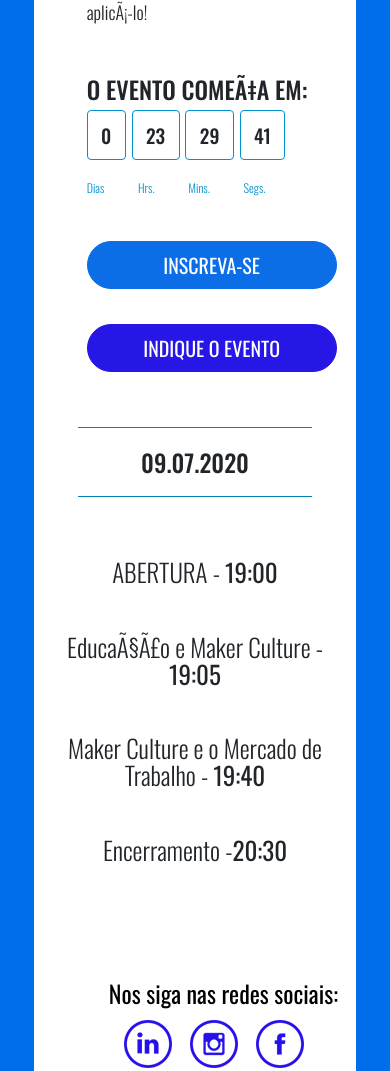
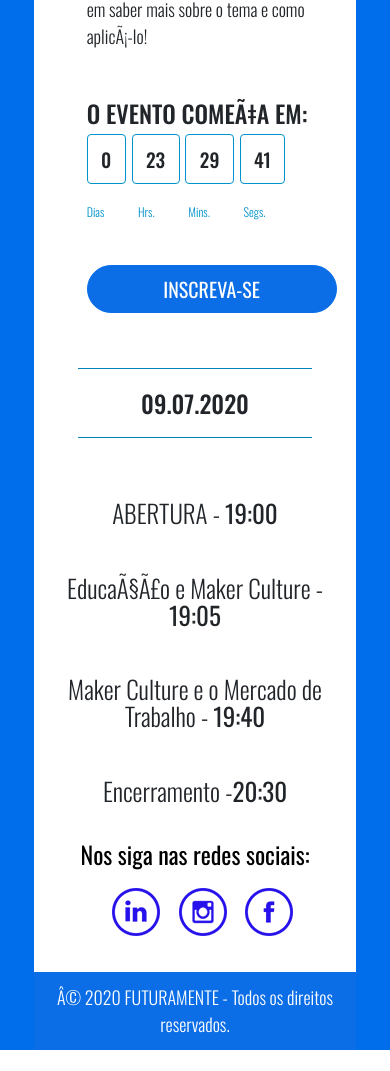
Before and after one commit to vargasraquel/grupox06, a plain HTML site: page index.html in a window 390 px wide. Shown: the part 3550-4621 px from the top of the page. After the commit the page ends 4600 px from the top, so only its background shows below. Drawn offline with nearby package versions, Linux system fonts and the light colour scheme.

Commit message:
Centralizando logos versão mobile

```diff
--- a/css/style.css
+++ b/css/style.css
@@ -33,6 +33,12 @@ edit:hover{
 navbarSite:hover{
   background-color: #006eea;
 }
+
+.nav-item a:hover {
+  text-decoration: underline;
+  color: #fff;
+}
+
 /*FIM MENU*/
 /* Cabeçalho*/
 .topo {
@@ -330,7 +336,7 @@ font-size: 0.8em;
   text-decoration: none;
 }
 
-  a:hover {
+.linkedin a:hover {
     text-decoration: underline;
     color:#0006ee;
     background:#fff;
@@ -721,6 +727,21 @@ span{
     padding-left: 5%;
     margin-bottom: 3px;
 }
+
+@media only screen and (max-width: 550px) {
+  #redes {
+  margin: auto;
+  padding: 5% 0 11% 0;
+  text-align: center;
+}
+
+#siga {
+  margin: auto;
+  padding: 0;
+  text-align: center;
+}
+
+}
 /*Fim da section 3*/
 
 /** POP-UP **/
--- a/index.html
+++ b/index.html
@@ -68,7 +68,7 @@
   <!-- FONTS -->
   <link href="https://fonts.googleapis.com/css2?family=Oswald:wght@400;500&display=swap" rel="stylesheet">
 
-  <!--Link Canonical-->
++-  <!--Link Canonical-->
   <link rel="canonical" href="https://www.futuramentemaker.com/"/>
   <link rel="canonical" href="https://futuramentemaker.com/"/>
 
@@ -305,9 +305,6 @@
                             <div class = "container del1" id="btn_insc">
                               <a href="https://www.sympla.com.br/a-escola-e-a-formacao-de-criadores__901853" target="_blank" id="btn_insc1" class="btn btn-secondary btn-lg active "role="button" aria-pressed="true" >INSCREVA-SE</a>
                             </div>
-                            <div class = "container del1 " id="btn_ind">
-                              <a href="link inscrever-se" id="btn_ind1" class="btn btn-secondary btn-lg active "role="button" aria-pressed="true" >INDIQUE O EVENTO</a>
-                            </div>
                         </div>
                       </div>
                   </div>
```
Also changed, not shown: 1 other file.
